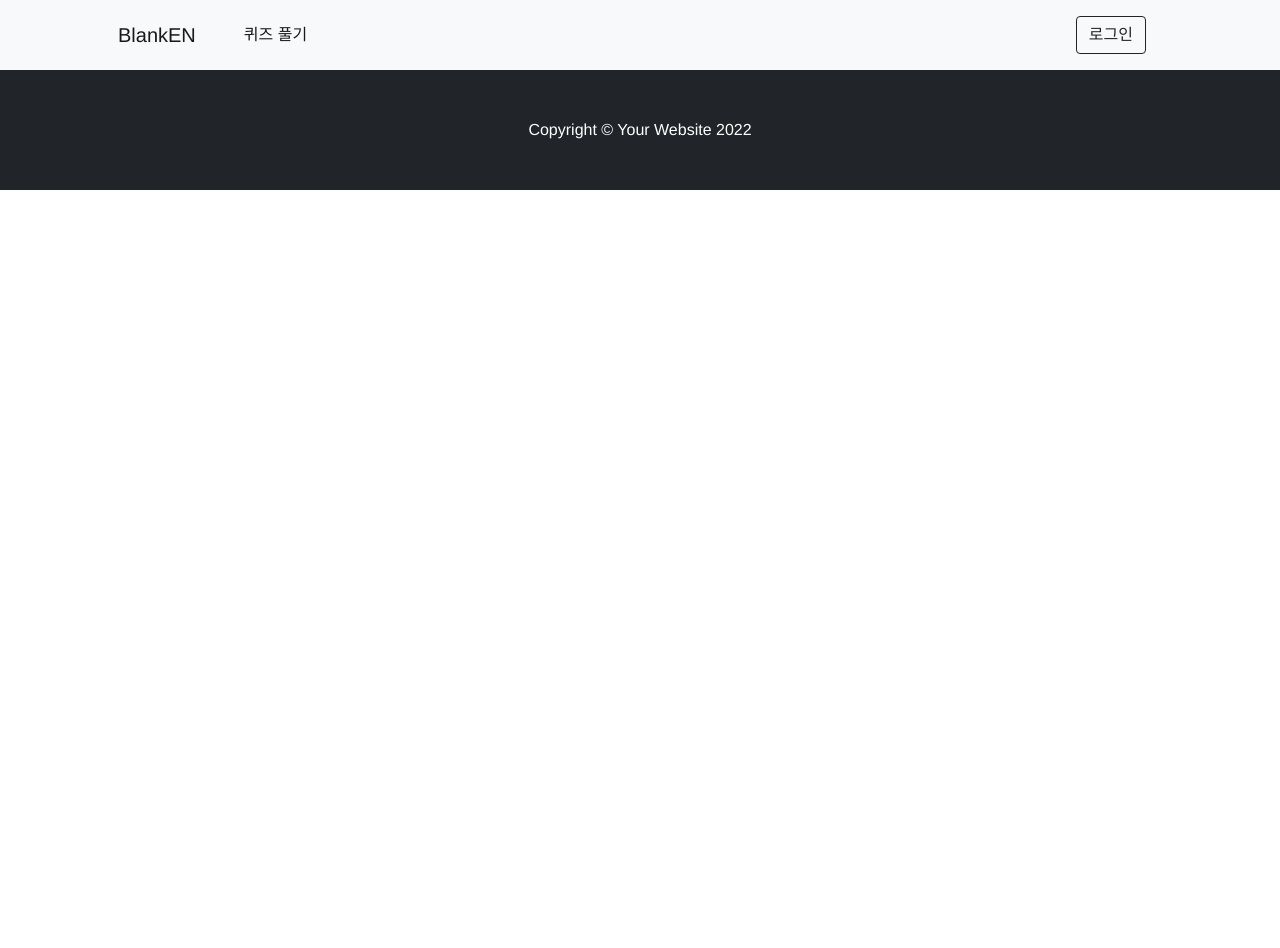
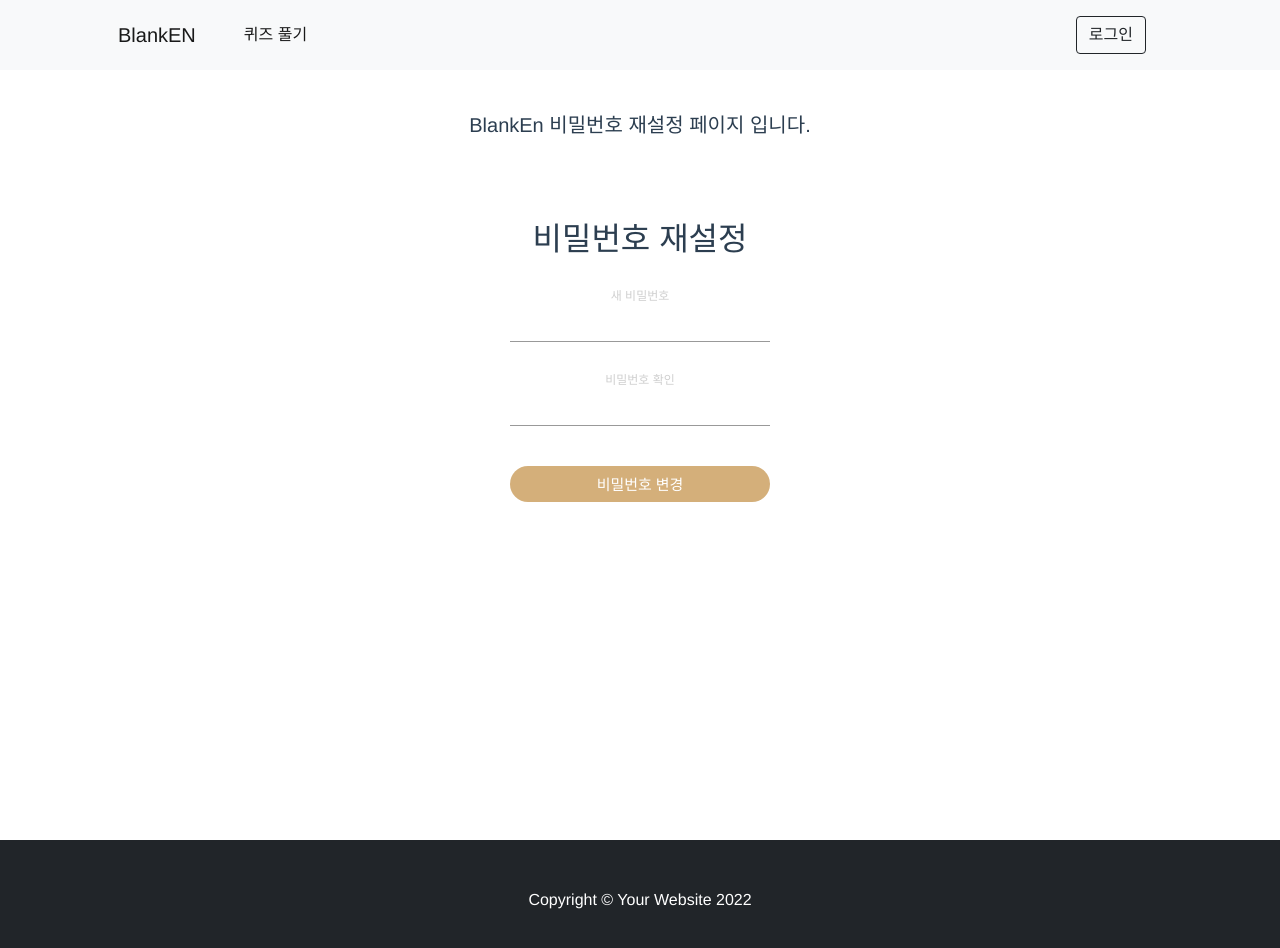
Before and after one commit to ddogga/BlankEn, a JavaScript app in the folder vue3-first/: page /blanken/update_pass in a window 1280 px wide. Shown: the top 948 px of the page. Before the commit the page ends 800 px from the top, so only its background shows below. Built offline with nearby package versions, Linux system fonts and the light colour scheme; a web font is replaced by a local one.

Commit message:
Feat : create change password page

```diff
--- a/vue3-first/src/components/member/PsswordPopUp.vue
+++ b/vue3-first/src/components/member/PsswordPopUp.vue
@@ -1,7 +1,7 @@
 <template>
-  <div class="container px-4 px-lg-5 mt-5">
+  <div class="container mt-4">
     <nav class="navbar navbar-expand-lg">
-      <div class="container px-4 px-lg-5">
+      <div class="container px-4">
         <div></div>
         <img
           class="close-image"
@@ -18,13 +18,14 @@
         회원 가입한 이메일을 입력하여 주세요. <br />
         비밀번호를 변경할 수 있는 링크가 전송됩니다.
       </div>
-      <form @submit.prevent="loginProcess">
+      <form @submit.prevent="sendMail">
         <label class="label">
           <span>Email</span>
           <input
             class="input"
             type="email"
             placeholder="example@gmail.com"
+            v-model="send_email"
             required
           />
         </label>
@@ -37,6 +38,8 @@
 </template>
 
 <script>
+import { ref } from "vue";
+import axios from "../../axios/axiossetting";
 export default {
   emits: ["close-pssword-popup"],
   setup(props, context) {
@@ -44,8 +47,24 @@ export default {
       context.emit("close-pssword-popup");
     };
 
+    const send_email = ref("");
+
+    const sendMail = async () => {
+      try {
+        const res = await axios.post("api/members/send_pass_mail", send_email);
+        if (res.data) {
+          window.alert("링크를 전송하였습니다. 이메일을 확인하여 주세요.");
+          closePopup();
+        }
+      } catch (err) {
+        console.log(send_email);
+      }
+    };
+
     return {
       closePopup,
+      send_email,
+      sendMail,
     };
   },
 };
--- a/vue3-first/src/router/router.js
+++ b/vue3-first/src/router/router.js
@@ -6,6 +6,7 @@ import SetWrite from "../views/board/BoardWrite_Set.vue";
 import MyPage from "../views/member/MyPage.vue";
 import Play from "../views/board/BoardPlay.vue";
 import Redirect from "../views/member/Redirect.vue";
+import UpdatePass from "../views/member/UpdatePass.vue";
 
 const router = createRouter({
   history: createWebHistory(),
@@ -50,6 +51,11 @@ const router = createRouter({
       name: "Play",
       component: Play,
     },
+    {
+      path: "/blanken/update_pass",
+      name: "UpdatePass",
+      component: UpdatePass,
+    },
   ],
 });
 
--- /dev/null
+++ b/vue3-first/src/views/member/UpdatePass.vue
@@ -0,0 +1,122 @@
+<template>
+  <div>
+    <p class="tip">BlankEn 비밀번호 재설정 페이지 입니다.</p>
+    <div class="cont">
+      <div class="form-section">
+        <h2>비밀번호 재설정</h2>
+        <form @submit.prevent="passwordUpdateProcess">
+          <label class="label">
+            <span>새 비밀번호</span>
+            <input
+              class="input"
+              type="password"
+              required
+              v-model="new_password"
+              @blur="validatePassword"
+            />
+          </label>
+          <div v-if="!passwordValidFlag">
+            영문자 대소문자,숫자,특수문자가 포함된 8~16자로 입력하여 주세요.
+          </div>
+
+          <label class="label">
+            <span>비밀번호 확인</span>
+            <input
+              class="input"
+              type="password"
+              id="confirm_password"
+              required
+              v-model="re_password"
+              @blur="validatePassword"
+            />
+          </label>
+          <div v-if="!passwordMatchedFlag">비밀번호가 일치하지 않습니다.</div>
+
+          <button type="submit" class="submit button">비밀번호 변경</button>
+        </form>
+      </div>
+    </div>
+  </div>
+</template>
+
+<script>
+import { ref } from "vue";
+import { useRouter, useRoute } from "vue-router";
+import axios from "../../axios/axiossetting";
+
+export default {
+  setup() {
+    const router = useRouter();
+    const route = useRoute();
+    const token = route.query.token;
+
+    const new_password = ref("");
+    const re_password = ref("");
+
+    const passwordValidFlag = ref(true);
+    const passwordMatchedFlag = ref(true);
+
+    const validatePassword = () => {
+      //대문자, 소문자, 숫자가 1개 이상 존재, 8~16자 이하
+      if (
+        /^(?=.*[a-z])(?=.*[A-Z])(?=.*[0-9]).{8,16}$/.test(new_password.value)
+      ) {
+        passwordValidFlag.value = true;
+      } else {
+        passwordValidFlag.value = false;
+      }
+
+      if (re_password.value != "" && new_password.value != re_password.value) {
+        passwordMatchedFlag.value = false;
+      } else {
+        passwordMatchedFlag.value = true;
+      }
+    };
+
+    const passwordUpdateProcess = async (e) => {
+      if (!check(e)) {
+        return;
+      }
+
+      try {
+        const res = await axios.post(
+          "api/members/change_password",
+          new_password.value
+        );
+        if (res.data) {
+          window.alert("비밀번호가 변경되었습니다.");
+          router.push({
+            name: "Login",
+          });
+        }
+      } catch (err) {
+        console.log(err);
+      }
+    };
+
+    const check = (e) => {
+      if (!passwordValidFlag.value || !passwordMatchedFlag.value) {
+        e.preventDefault();
+        window.alert("비밀번호를 확인해 주세요");
+        return false;
+      }
+      return true;
+    };
+
+    return {
+      new_password,
+      re_password,
+      validatePassword,
+      passwordValidFlag,
+      passwordMatchedFlag,
+      passwordUpdateProcess,
+    };
+  },
+};
+</script>
+
+<style scoped>
+.form-section {
+  padding: 30px;
+}
+</style>
```
